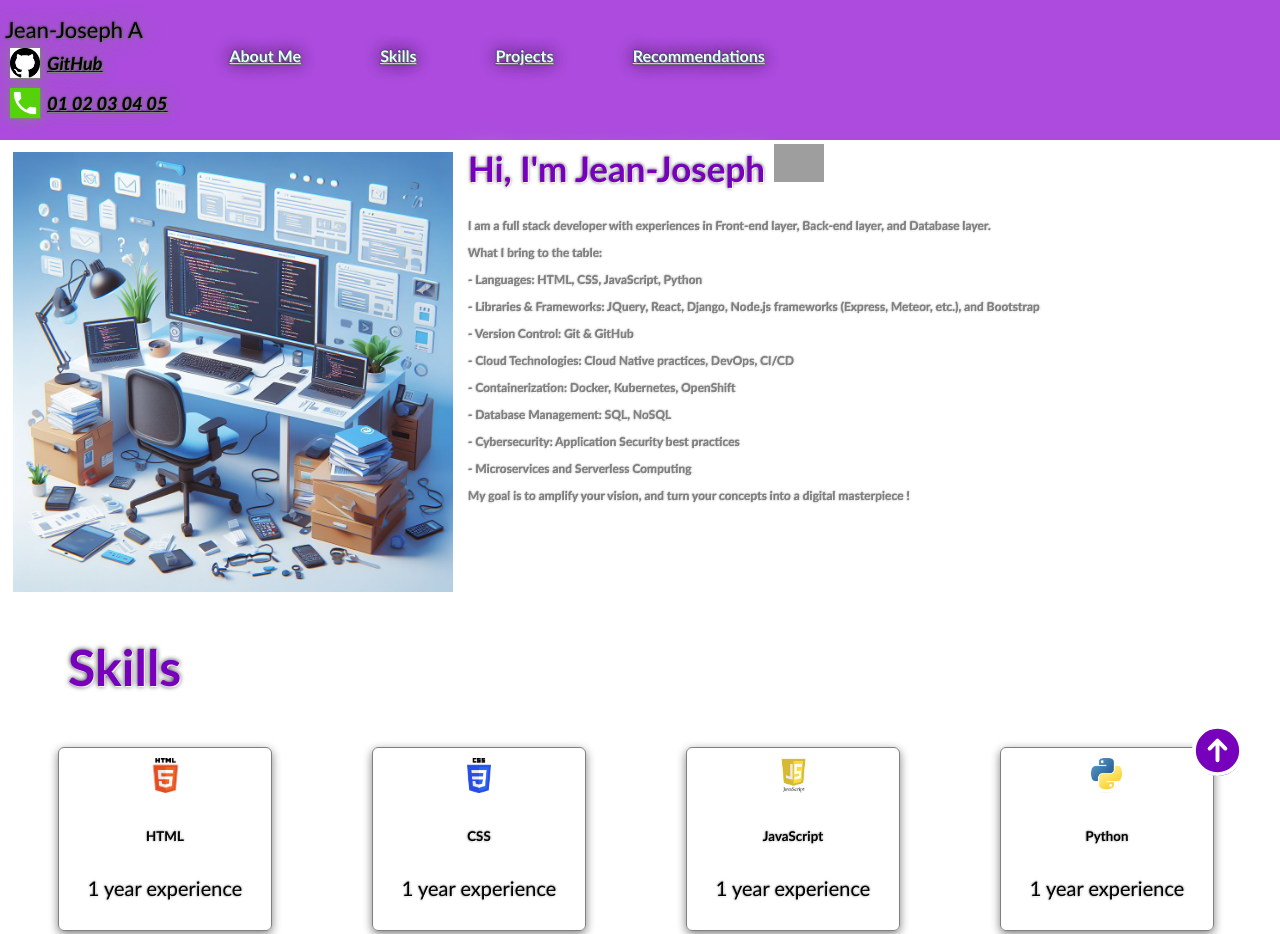
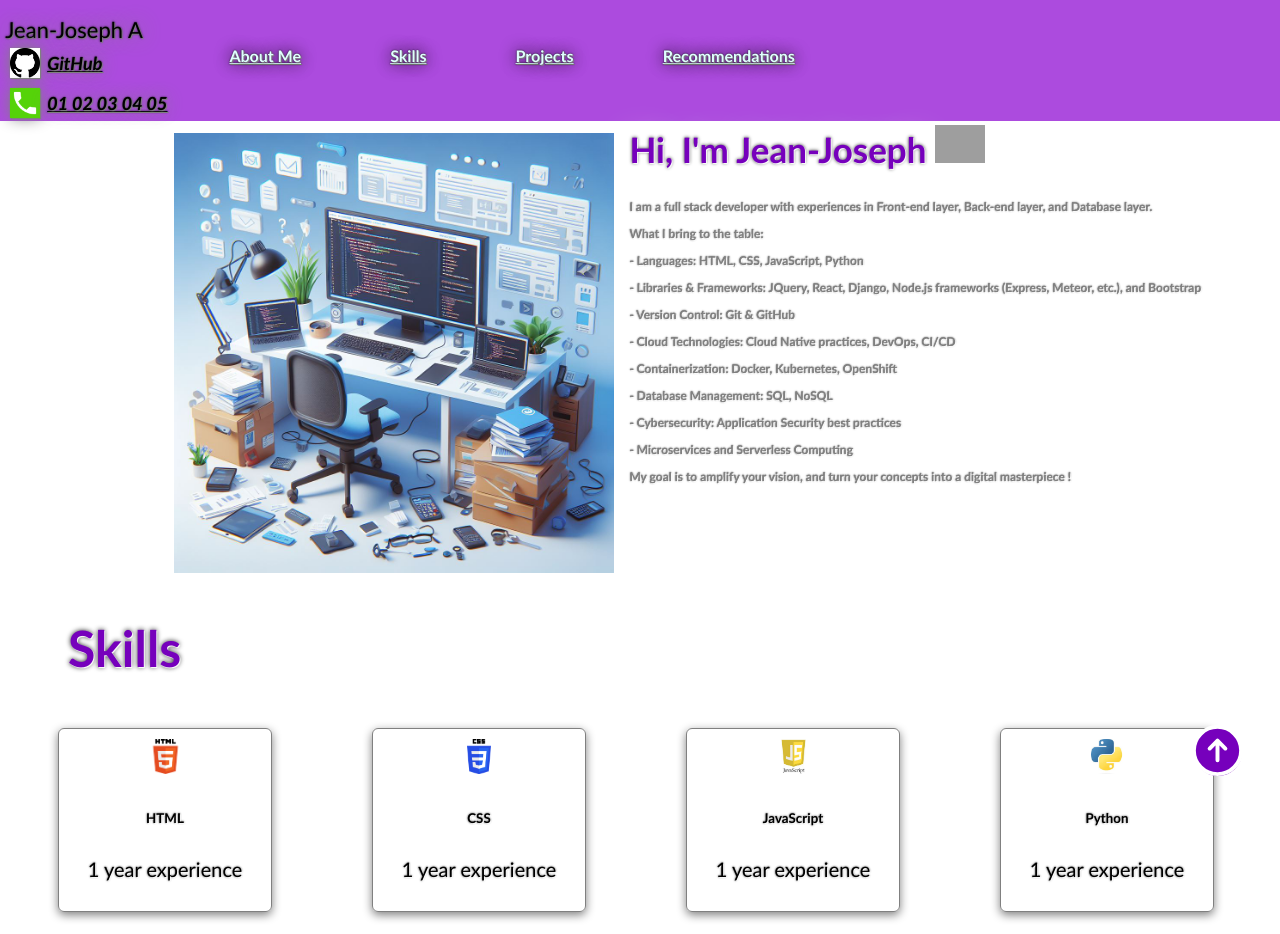
Before and after one commit to Jean-Joooo/Full-Stack-Portofolio-Project-htmlcssjs-Coursera-IBM, a plain HTML site: page index.html in a window 1280 px wide. Shown: the top 934 px of the page. Drawn offline with Linux system fonts and the light colour scheme; grey boxes are pictures that could not be loaded; a script that the page names is missing.

Commit message:
Update style.css

```diff
--- a/style.css
+++ b/style.css
@@ -11,14 +11,14 @@ body {
   margin-right:-1cm;
   margin-top:-1cm;
   padding-top: 2cm;
-  padding-bottom: 2cm;
+  padding-bottom: 1.5cm;
   height: 5mm;
  }
 
 .topmenu {
     color: lightcyan;
     font-weight: 800;
-    margin: 5px 5px 20px 50px;
+    margin: 5px 15px 20px 50px;
     padding: 10px;
     text-decoration: underline;
     text-shadow: 1px 1px 1px grey, 0 0 1em black, 0 0 0.1em black;
```
